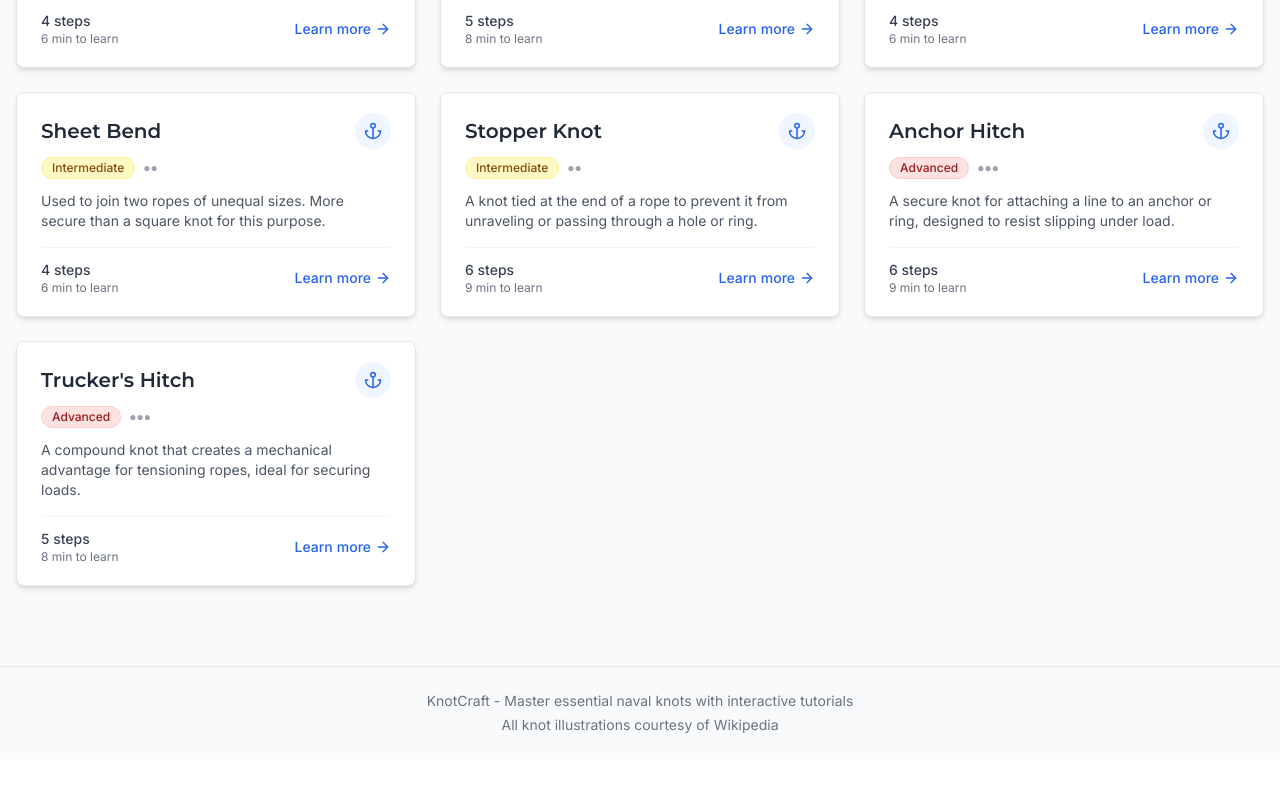
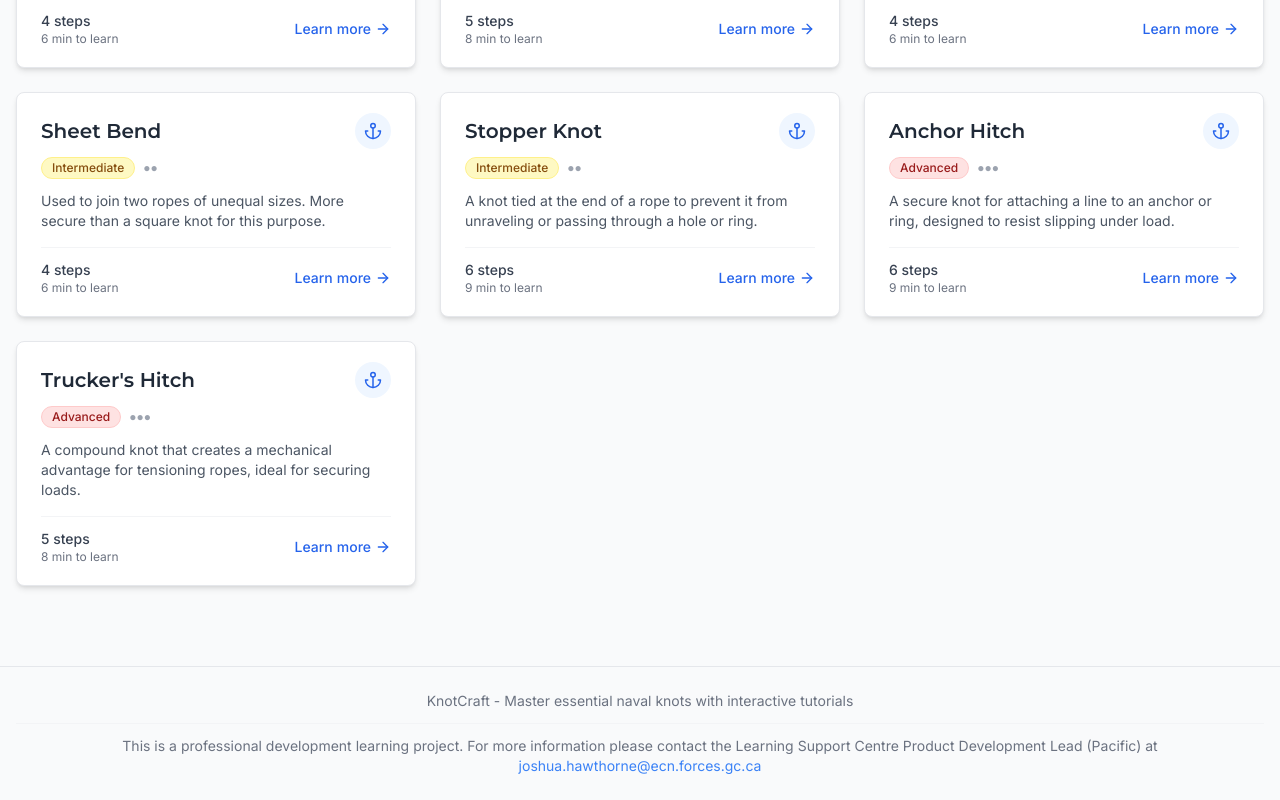
Before and after one commit to albertchouforces/knots, a React (Vite) app: page / in a window 1280 px wide. Shown: the part 1089-1889 px from the top of the page. Before the commit the page ends 1848 px from the top, so only its background shows below. Built offline with nearby package versions, Linux system fonts and the light colour scheme.

Commit message:
Update App.tsx

```diff
--- a/src/App.tsx
+++ b/src/App.tsx
@@ -46,7 +46,7 @@
         <footer className="mt-12 py-6 border-t border-gray-200">
           <div className="container mx-auto px-4 text-center text-gray-500 text-sm">
             <p>KnotCraft - Master essential naval knots with interactive tutorials</p>
-            <p className="mt-1">All knot illustrations courtesy of Wikipedia</p>
+            <p className="mt-3 pt-3 border-t border-gray-100">This is a professional development learning project. For more information please contact the Learning Support Centre Product Development Lead (Pacific) at <a href="mailto:joshua.hawthorne@ecn.forces.gc.ca" className="text-blue-500 hover:underline">joshua.hawthorne@ecn.forces.gc.ca</a></p>
           </div>
         </footer>
       </Router>
```
